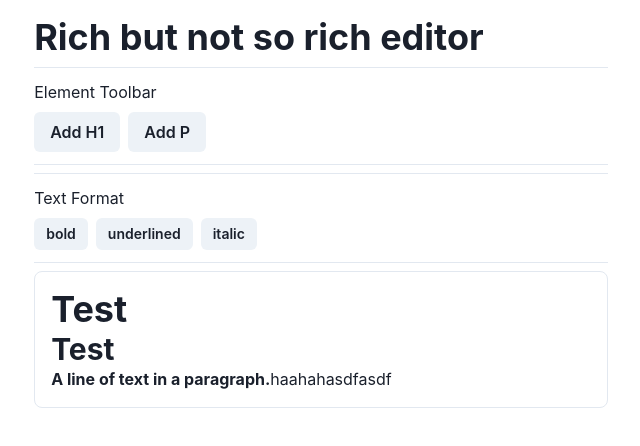
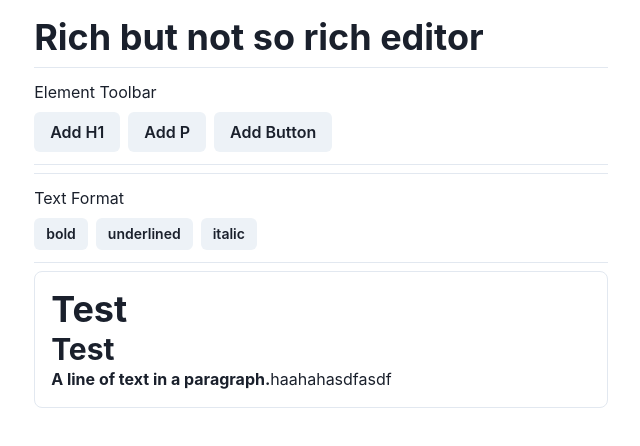
Before and after one commit to ibedwi/playground-slate, a Next.js app: page /basic in a window 1280 px wide. Shown: the top 446 px of the page, without its empty margins (319-959 px from the left). Built offline with nearby package versions, Linux system fonts and the light colour scheme.

Commit message:
feat: add button element

```diff
--- a/src/components/AddElementButton.tsx
+++ b/src/components/AddElementButton.tsx
@@ -23,6 +23,15 @@ const AddElementButton = (props: AddElementButtonProps) => {
         )
       }
 
+      case 'button': {
+        return {
+          type: 'button',
+          variant: 'solid',
+          label: 'New Button',
+          children: [{ text: "test" }]
+        }
+      }
+
       case 'paragraph':
       default:
         return (
--- a/src/components/ElementRenderer.tsx
+++ b/src/components/ElementRenderer.tsx
@@ -1,4 +1,4 @@
-import { Heading, Text } from "@chakra-ui/react"
+import { Button, Heading, Text } from "@chakra-ui/react"
 import { RenderElementProps } from "slate-react"
 
 const ElementRenderer = ({ attributes, children, element }: RenderElementProps) => {
@@ -15,6 +15,9 @@ const ElementRenderer = ({ attributes, children, element }: RenderElementProps)
       }
       return <Text>{children}</Text>
     }
+    case 'button': {
+      return <Button variant={element.variant}>{children}</Button>
+    }
     default:
       return <Text as="p" {...attributes}>{children}</Text>
   }
--- a/src/pages/basic.tsx
+++ b/src/pages/basic.tsx
@@ -43,6 +43,7 @@ function BasicPage() {
             <Stack direction={"row"}>
               <AddElementButton element="heading" label="Add H1" />
               <AddElementButton element="paragraph" label="Add P" />
+              <AddElementButton element="button" label="Add Button" />
             </Stack>
           </Stack>
           <Stack borderTopWidth={1} borderBottomWidth={1} py={3}>
```
Also changed, not shown: src/modules/slate/slateEntity.ts (+9 -1 lines).
